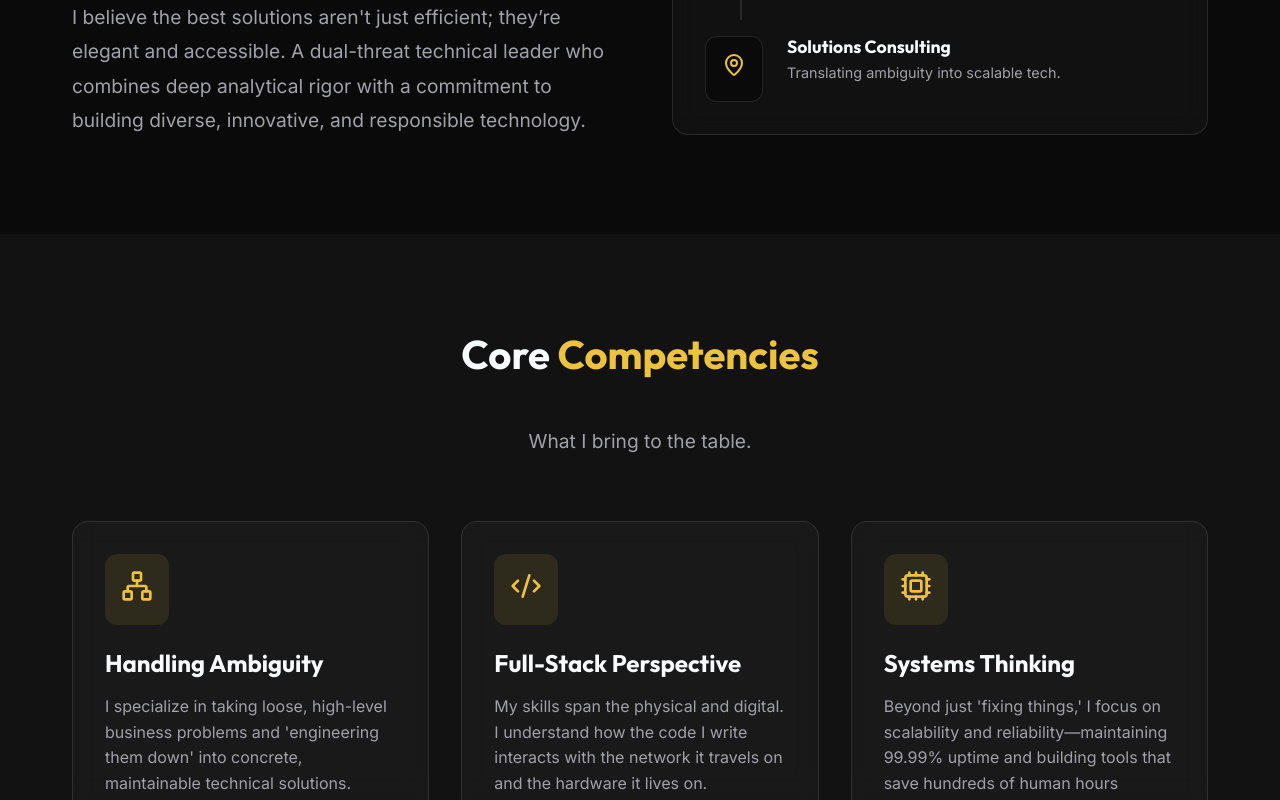
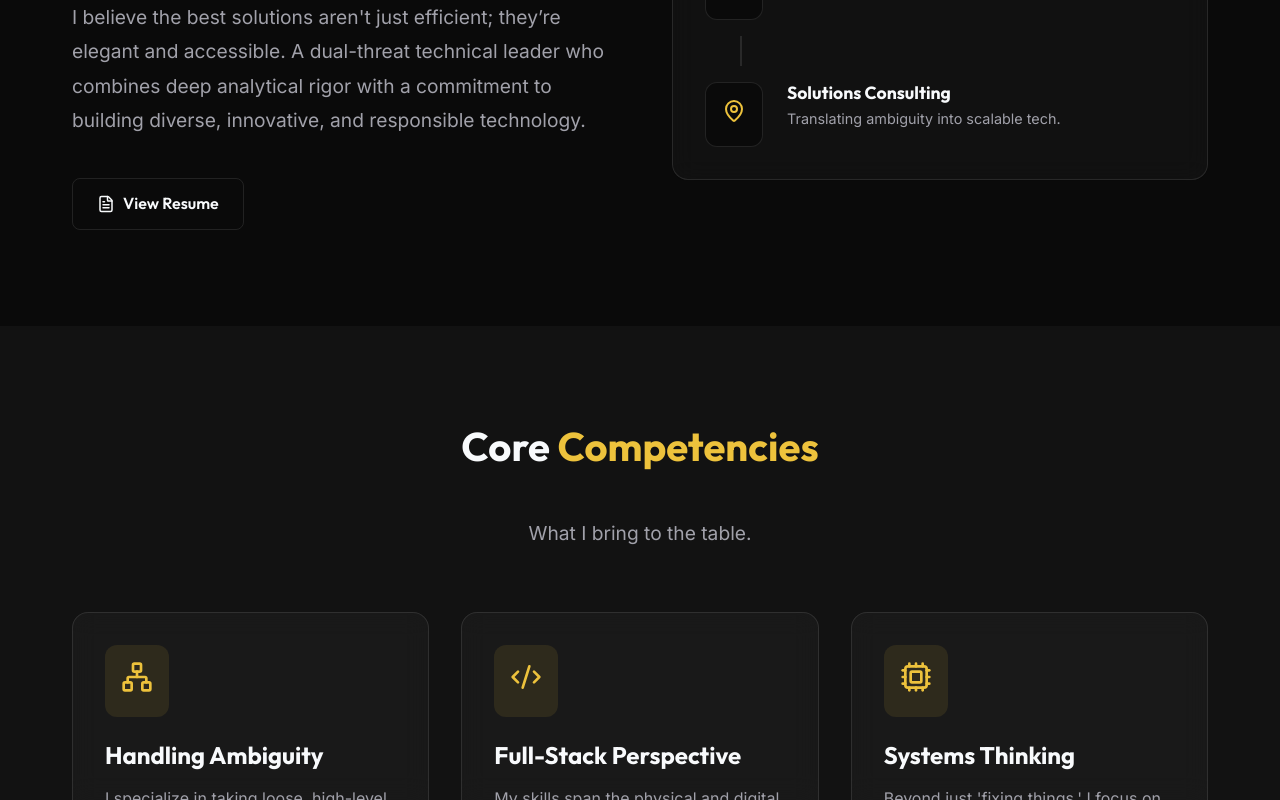
Before and after one commit to Black-Inspector-Gadget/dj-app, a React (Vite) app: page / in a window 1280 px wide. Shown: the part 1415-2215 px from the top of the page. Built offline with nearby package versions, Linux system fonts and the light colour scheme.

Commit message:
Added resume link to About section

```diff
--- a/src/components/About.jsx
+++ b/src/components/About.jsx
@@ -1,4 +1,4 @@
-import { MapPin, Server, Activity } from 'lucide-react';
+import { MapPin, Server, Activity, FileText } from 'lucide-react';
 
 const About = () => {
   return (
@@ -14,9 +14,12 @@ const About = () => {
             <p style={{ fontSize: '1.2rem', color: 'var(--text-secondary)', marginBottom: '1.5rem', lineHeight: 1.8 }}>
               My professional path has taken me from Emory’s medical labs to Google’s global data centers, and currently into the world of Solutions Consulting.
             </p>
-            <p style={{ fontSize: '1.2rem', color: 'var(--text-secondary)', lineHeight: 1.8 }}>
+            <p style={{ fontSize: '1.2rem', color: 'var(--text-secondary)', lineHeight: 1.8, marginBottom: '2.5rem' }}>
               I believe the best solutions aren't just efficient; they’re elegant and accessible. A dual-threat technical leader who combines deep analytical rigor with a commitment to building diverse, innovative, and responsible technology.
             </p>
+            <a href="https://docs.google.com/document/d/1Jf-L3NJAoRv-GRqzm2hK2Zh_3UT5o2Dk0hIRV42qg6c/edit?tab=t.2v03wfw7bf4m" target="_blank" rel="noopener noreferrer" className="btn btn-outline" style={{ padding: '0.75rem 1.5rem', fontSize: '1rem' }}>
+              <FileText size={18} /> View Resume
+            </a>
           </div>
 
           <div className="glass glass-card" style={{ display: 'flex', flexDirection: 'column', gap: '2rem' }}>
```
